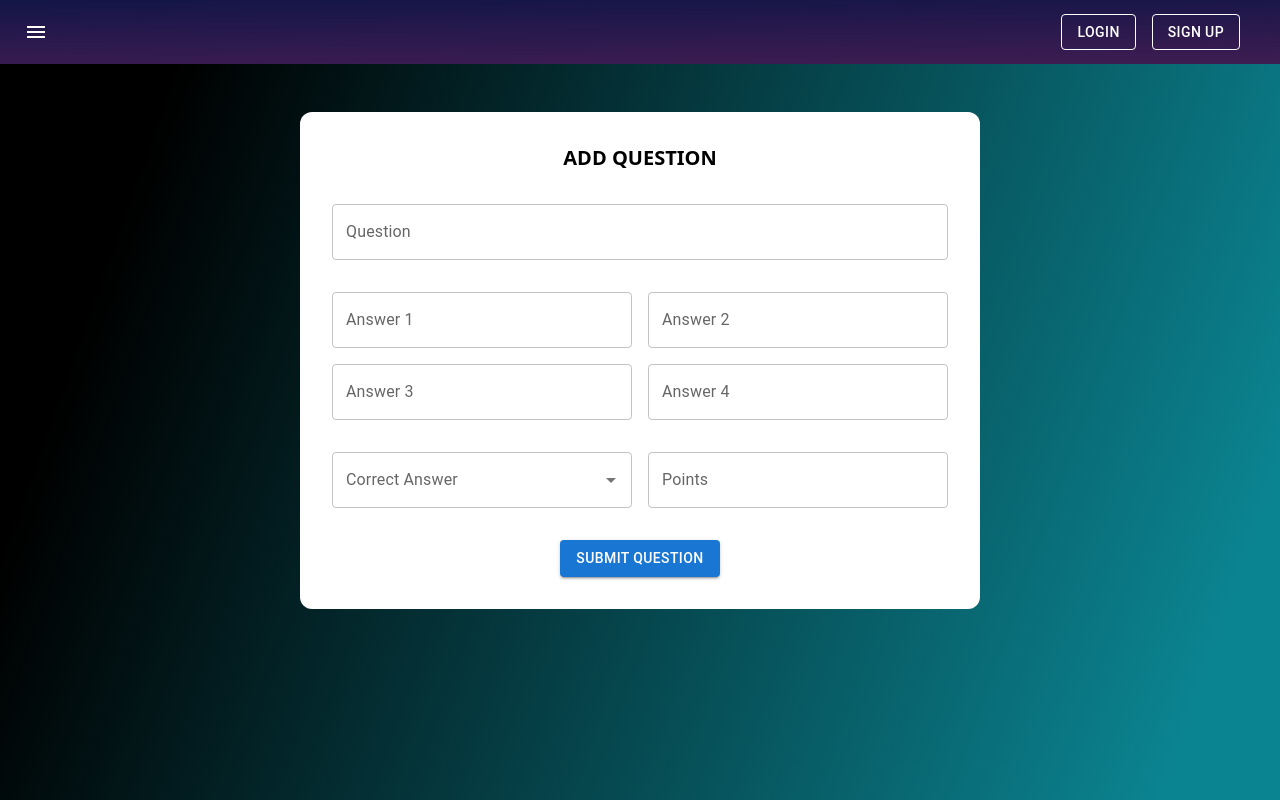
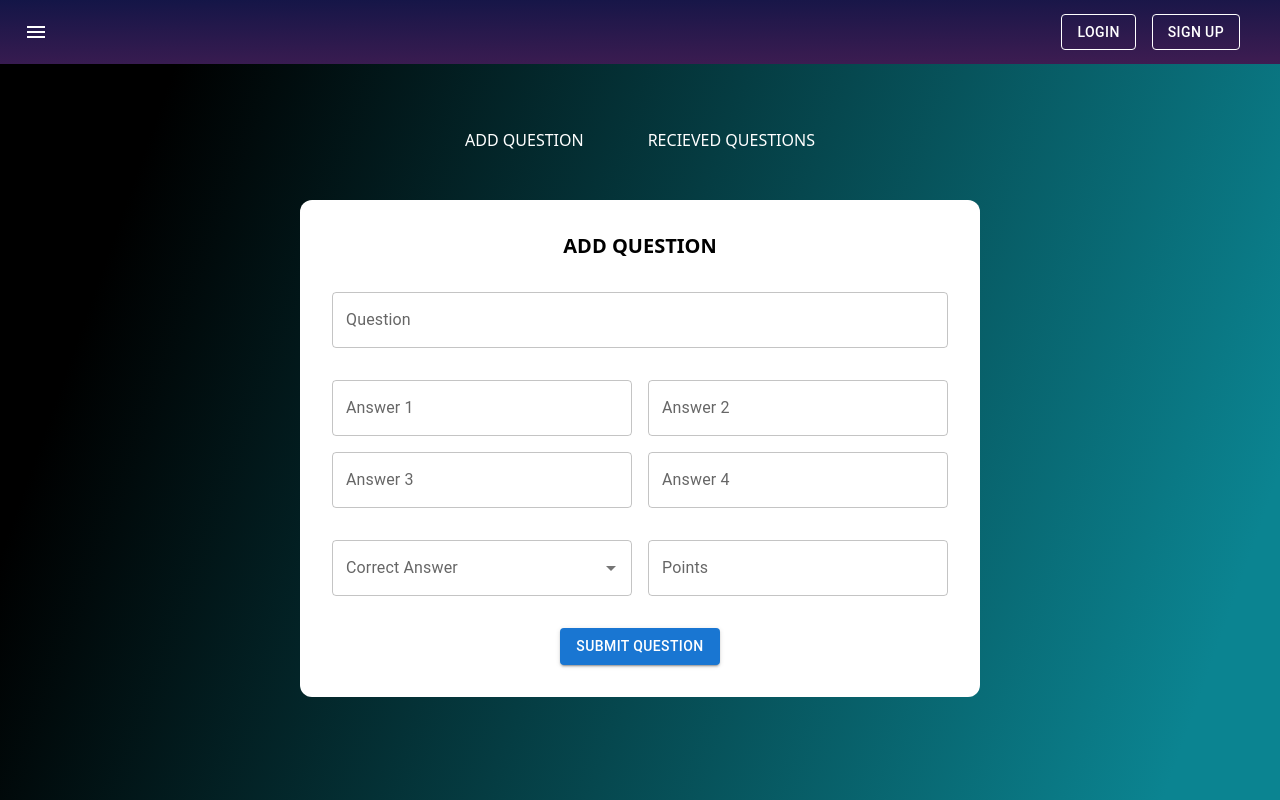
Before and after one commit to nenadmne/quiz, a React (Vite) app in the folder frontend/: page /administrator in a window 1280 px wide. Built offline with nearby package versions, Linux system fonts and the light colour scheme.

Commit message:
Workaround admin page

```diff
--- a/frontend/src/layouts/AdminPage.jsx
+++ b/frontend/src/layouts/AdminPage.jsx
@@ -1,12 +1,18 @@
-import { useState } from "react";
-import { Form } from "react-router-dom";
+import { useEffect, useState } from "react";
+import { Form, Link } from "react-router-dom";
 
 import TextField from "@mui/material/TextField";
 import Autocomplete from "@mui/material/Autocomplete";
 import Button from "@mui/material/Button";
 
+const tabs = [
+  { to: "/administrator?addQuestion", text: "ADD QUESTION" },
+  { to: "/administrator?recievedQuestions", text: "RECIEVED QUESTIONS" },
+];
+
 export default function AdminPage() {
   const [answerValues, setAnswerValues] = useState([]); // State to store answer values
+  const [location, setLocation] = useState(null);
 
   const handleAnswerChange = (event, index) => {
     const newAnswerValues = [...answerValues];
@@ -14,8 +20,26 @@ export default function AdminPage() {
     setAnswerValues(newAnswerValues);
   };
 
+  const linkHandler = () => {
+    setLocation(window.location.href);
+  }
+
   return (
     <section className="w-full h-full flex flex-col items-center gap-8 bg-blueGrad p-12">
+      <div className="flex flex-row">
+        {tabs.map((tab, index) => (
+          <Link
+            onClick={linkHandler}
+            key={index}
+            to={tab.to}
+            className={`px-8 py-4 rounded-xl hover:bg-darkPurple cursor-pointer text-white ${
+              location && location.includes(tab.to) ? "bg-darkPurple" : ""
+            }`}
+          >
+            {tab.text}
+          </Link>
+        ))}
+      </div>
       <Form
         method="POST"
         className="w-content flex flex-col justify-center items-center gap-8 p-8 bg-white rounded-xl"
```
